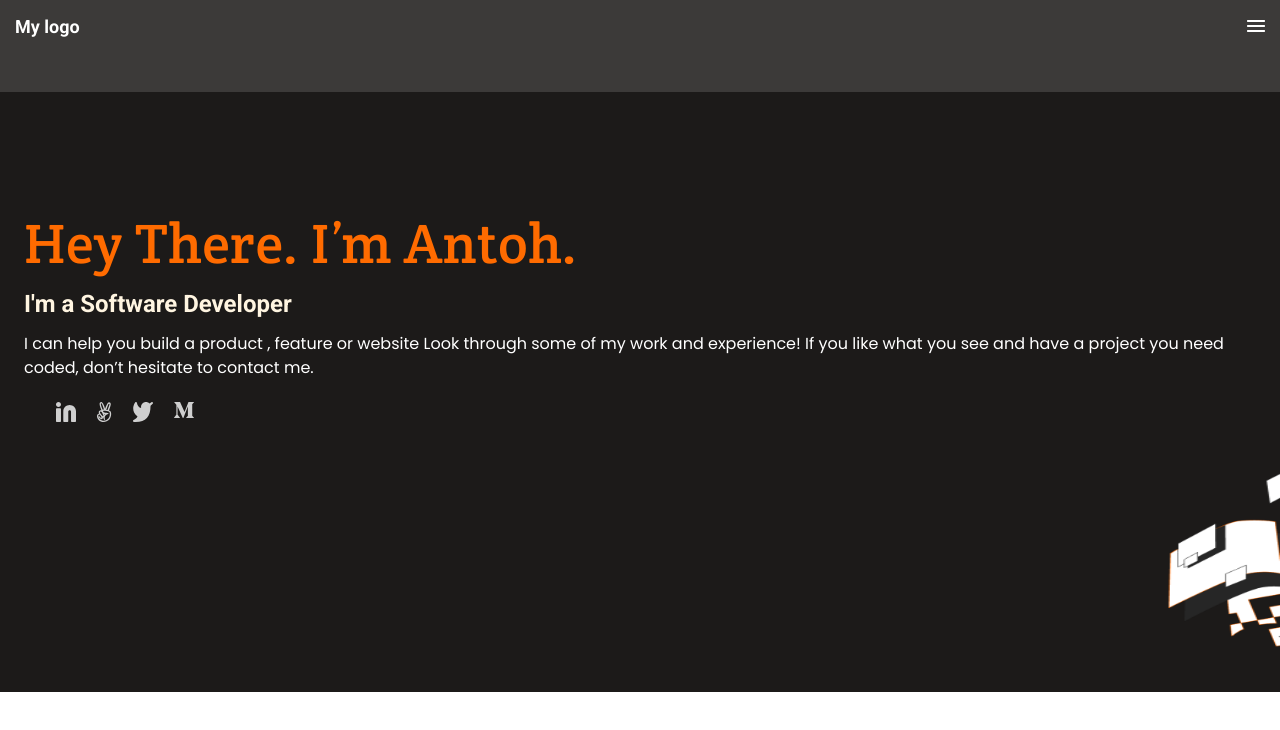
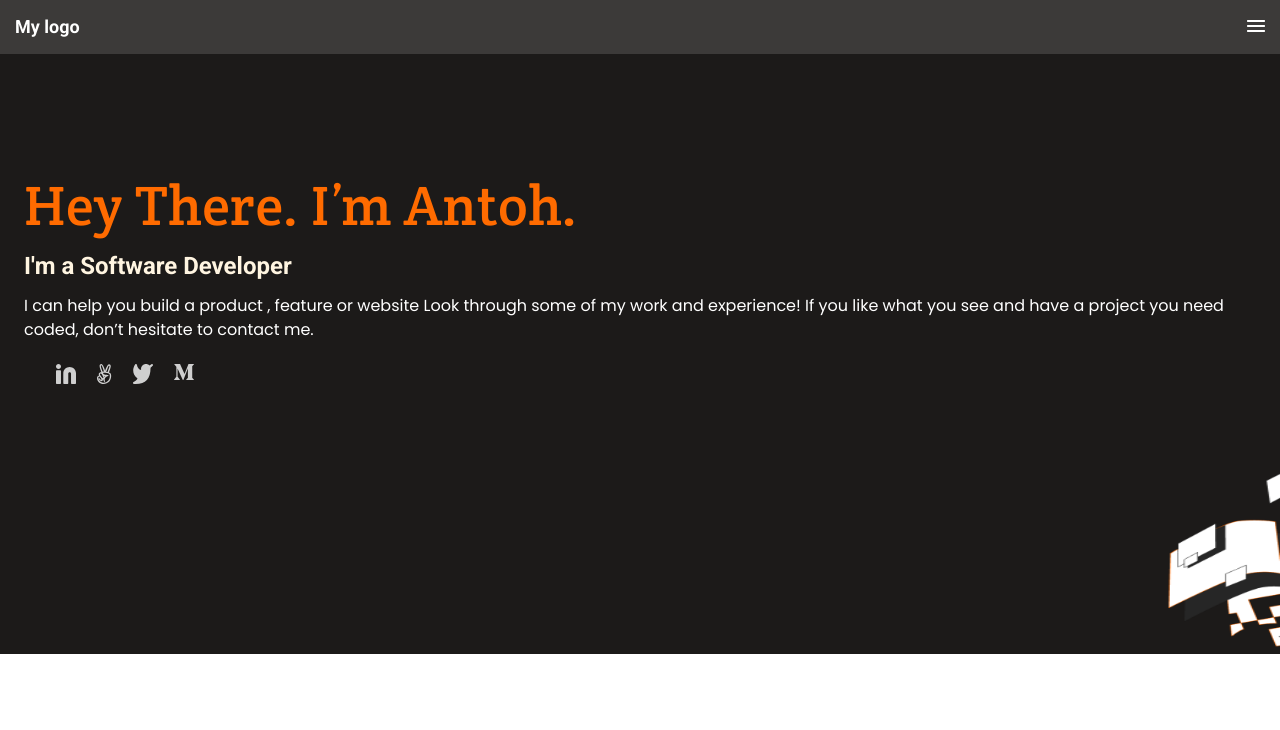
Before and after one commit to boniface0/portfolio, a plain HTML site: page index.html in a window 1280 px wide. Drawn offline with Linux system fonts and the light colour scheme.

Commit message:
removed height

```diff
--- a/style.css
+++ b/style.css
@@ -9,7 +9,6 @@
 .header {
   position: relative;
   width: 100%;
-  height: 92px;
   background: #3c3a39;
   color: #3c3a39;
 }
```
